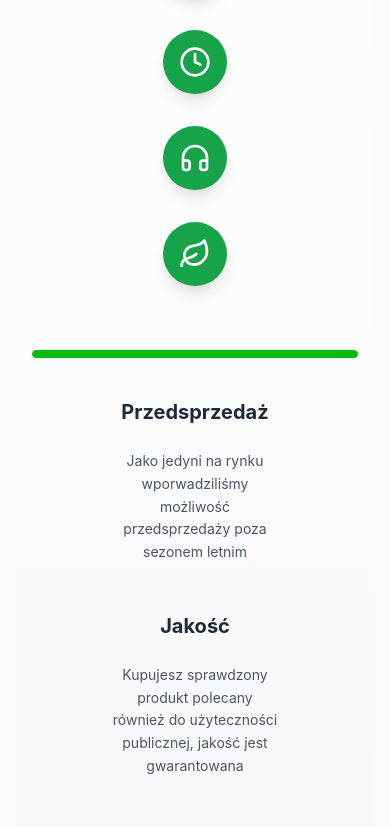
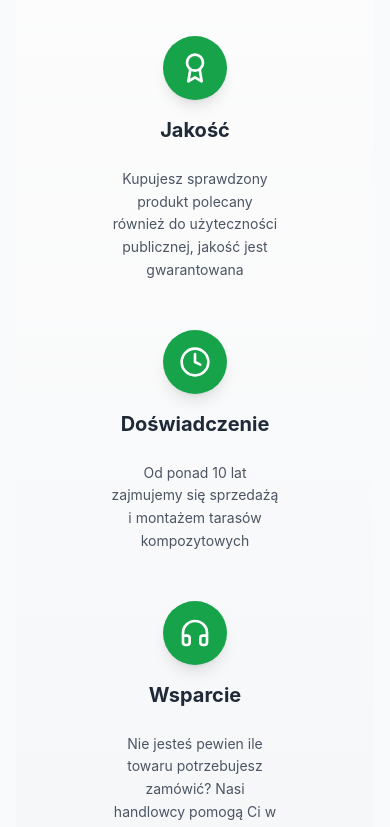
Before and after one commit to osa1282/gardpol-preorder, a React (Vite) app: page / in a window 390 px wide. Shown: the part 1410-2237 px from the top of the page. Built offline with nearby package versions, Linux system fonts and the light colour scheme.

Commit message:
Version 0.6 - responsive fix all

```diff
--- a/src/components/WhyChooseUs.tsx
+++ b/src/components/WhyChooseUs.tsx
@@ -48,13 +48,13 @@ const WhyChooseUs: React.FC = () => {
   }, [isVisible, activeIndex]);
 
   return (
-    <section ref={sectionRef} className="py-24 bg-gradient-to-b from-white to-gray-100">
+    <section ref={sectionRef} className="py-12 bg-gradient-to-b from-white to-gray-100">
       <div className="container mx-auto px-4">
-        <h2 className="text-5xl font-bold text-center mb-24 text-gray-800">
+        <h2 className="text-5xl font-bold text-center mb-12 text-gray-800">
           Dlaczego nas <span className="text-[#07bc0c]">wybrać?</span>
         </h2>
         <div className="relative">
-          <div className="flex flex-wrap justify-between relative z-10 mb-8">
+          <div className="flex flex-wrap justify-center relative z-10">
             {reasons.map((reason, index) => (
               <div key={index} className="flex flex-col items-center w-full sm:w-1/2 md:w-1/3 lg:w-1/5 mb-8">
                 <div
@@ -70,20 +70,8 @@ const WhyChooseUs: React.FC = () => {
                     className: "transition-all duration-300 group-hover:scale-110"
                   })}
                 </div>
-              </div>
-            ))}
-          </div>
-          <div className="absolute left-0 right-0 h-2 bg-gray-200 rounded-full overflow-hidden">
-            <div
-              className="h-full bg-[#07bc0c] transition-all duration-1000 ease-out rounded-full"
-              style={{ width: isVisible ? `${((activeIndex + 1) / reasons.length) * 100}%` : '0%' }}
-            ></div>
-          </div>
-          <div className="flex flex-wrap justify-between relative z-10 pt-12">
-            {reasons.map((reason, index) => (
-              <div key={index} className="flex flex-col items-center w-full sm:w-1/2 md:w-1/3 lg:w-1/5 mb-8">
                 <div
-                  className={`text-center transition-all duration-500 ${
+                  className={`text-center transition-all duration-500 mt-4 ${
                     isVisible && index <= activeIndex ? 'opacity-100 translate-y-0' : 'opacity-0 translate-y-4'
                   }`}
                 >
```
